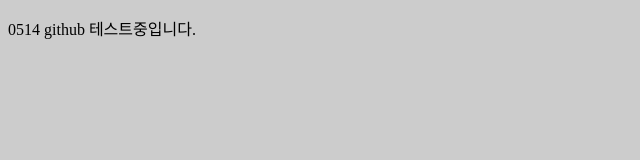
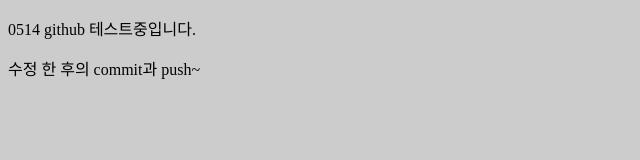
Before and after one commit to tlanrksp/tlanrksp.github.com, a plain HTML site: page index.html in a window 1280 px wide. Shown: the whole page, without its empty margins (0-640 px from the left). Drawn offline with Linux system fonts and the light colour scheme.

Commit message:
first index.html create

```diff
--- a/index.html
+++ b/index.html
@@ -9,5 +9,7 @@
 <body>
 
 <p>0514 github 테스트중입니다.</p>
+
+<div class="text">수정 한 후의 commit과 push~</div>
 </body>
 </html>
```
